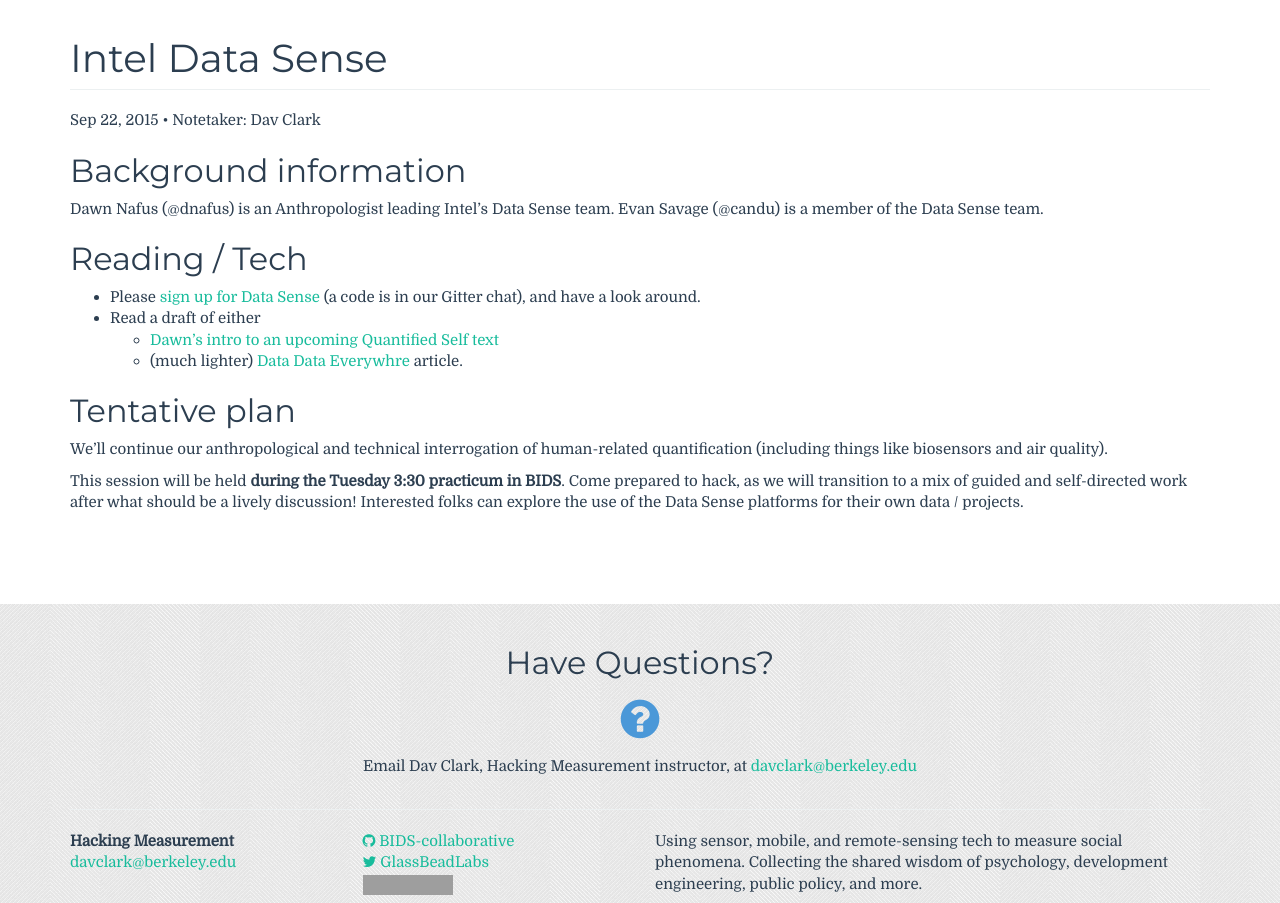
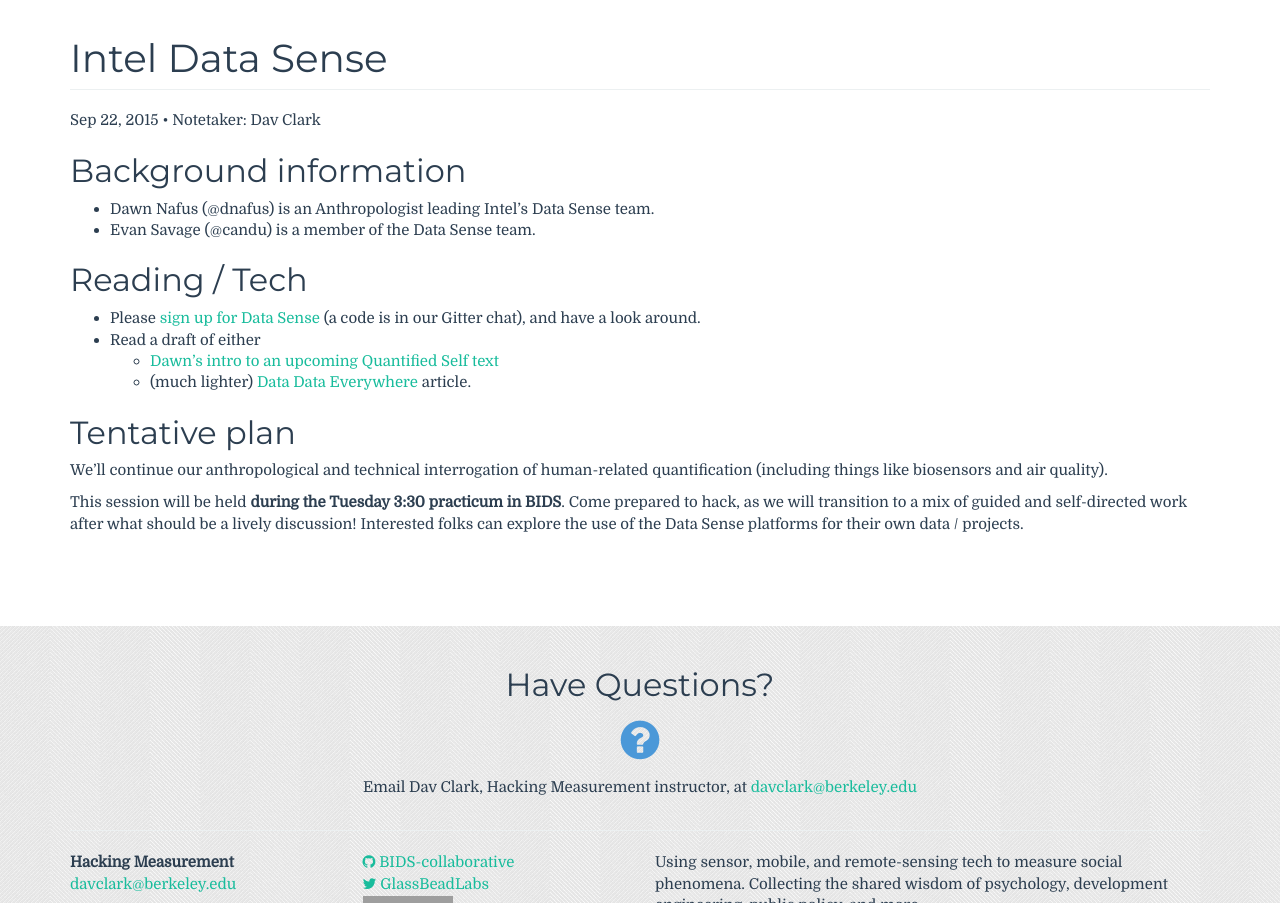
Before and after one commit to BIDS-collaborative/hackingmeasurement.github.io, a Jekyll site: the page built from syllabus/_posts/2015-09-22-Intel-Data-Sense.md, in a window 1280 px wide and 1353 px high, cut to the strip 386-1289 px from the top of the window. Built offline with Jekyll 4.4.1, drawn with Linux system fonts in a browser that asks for light colours; comment, search, counter and statistics services are not loaded; grey boxes are pictures that could not be loaded.

Commit message:
Minor updates

```diff
--- a/syllabus/_posts/2015-09-22-Intel-Data-Sense.md
+++ b/syllabus/_posts/2015-09-22-Intel-Data-Sense.md
@@ -7,8 +7,8 @@ layout: class
 
 ## Background information
 
-Dawn Nafus (@dnafus) is an Anthropologist leading Intel's Data Sense team.
-Evan Savage (@candu) is a member of the Data Sense team.
+- Dawn Nafus (@dnafus) is an Anthropologist leading Intel's Data Sense team.
+- Evan Savage (@candu) is a member of the Data Sense team.
 
 ## Reading / Tech
 
@@ -18,7 +18,7 @@ Evan Savage (@candu) is a member of the Data Sense team.
   - [Dawn's intro to an upcoming Quantified Self
     text](/syllabus/presenter-materials/Nafus Introduction to Quanified.pdf)
   - (much lighter) [Data Data
-    Everywhre](https://www.epicpeople.org/data-data-everywhere/) article.
+    Everywhere](https://www.epicpeople.org/data-data-everywhere/) article.
 
 ## Tentative plan
 
```
